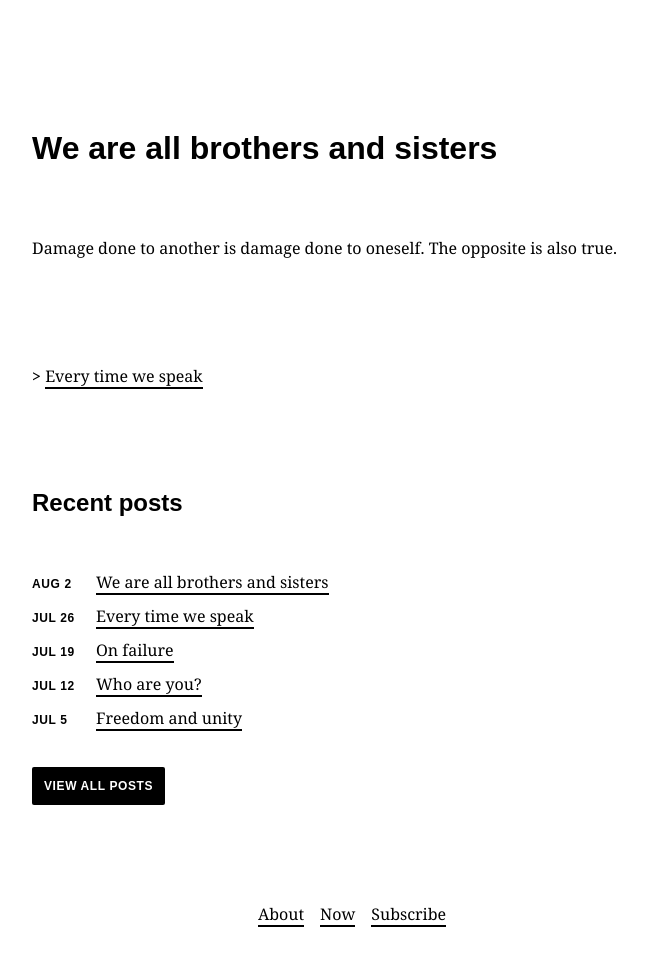
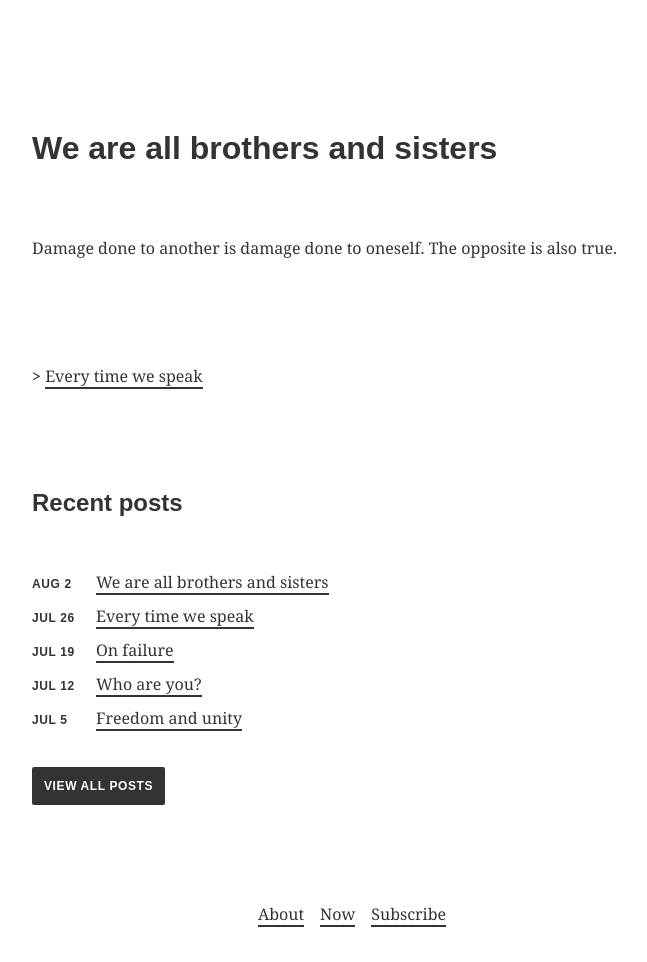
Before and after one commit to michaelaliotti/michaelaliotti.github.io, a Jekyll site: the page built from index.html, in a window 1280 px wide. Shown: the whole page, without its empty margins (288-935 px from the left). Built offline with Jekyll 4.4.1, drawn with Linux system fonts in a browser that asks for light colours.

Commit message:
Change #000 to #333.

```diff
--- a/assets/css/styles.css
+++ b/assets/css/styles.css
@@ -1,6 +1,6 @@
 body {
-  background-color: white;
-  color: black;
+  background-color: #fff;
+  color: #333;
   font-family: Georgia, 'Times New Roman', Times, serif;
   font-size: 100%;
   line-height: 2em;
@@ -47,8 +47,8 @@ ul {
 }
 
 a {
-  border-bottom: 2px solid black;
-  color: black;
+  border-bottom: 2px solid #333;
+  color: #333;
   text-decoration: none;
 }
 
@@ -92,21 +92,21 @@ input {
 }
 
 input[type='email'] {
-  background-color: white;
-  border: 2px solid black;
+  background-color: #fff;
+  border: 2px solid #333;
   border-bottom-left-radius: 2px;
   border-top-left-radius: 2px;
   box-sizing: border-box;
-  color: black;
+  color: #333;
   width: 100%;
 }
 
 input[type='submit'] {
-  background-color: black;
+  background-color: #333;
   border: none;
   border-bottom-right-radius: 2px;
   border-top-right-radius: 2px;
-  color: white;
+  color: #fff;
   cursor: pointer;
   font-size: 0.75em;
   font-weight: bold;
@@ -139,10 +139,10 @@ input[type='submit'] {
 }
 
 .button {
-  background-color: black;
+  background-color: #333;
   border-bottom: none;
   border-radius: 2px;
-  color: white;
+  color: #fff;
   margin: 0;
   padding: 1em;
 }
```
